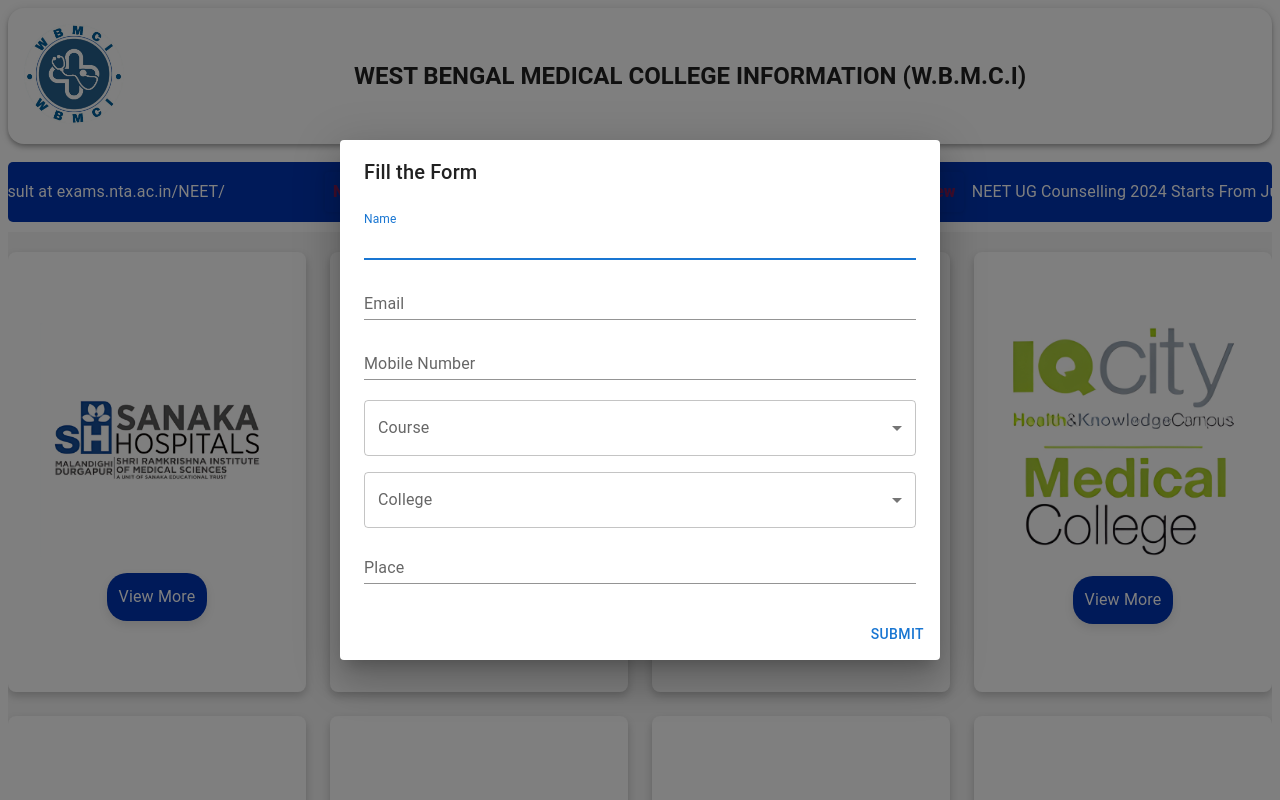
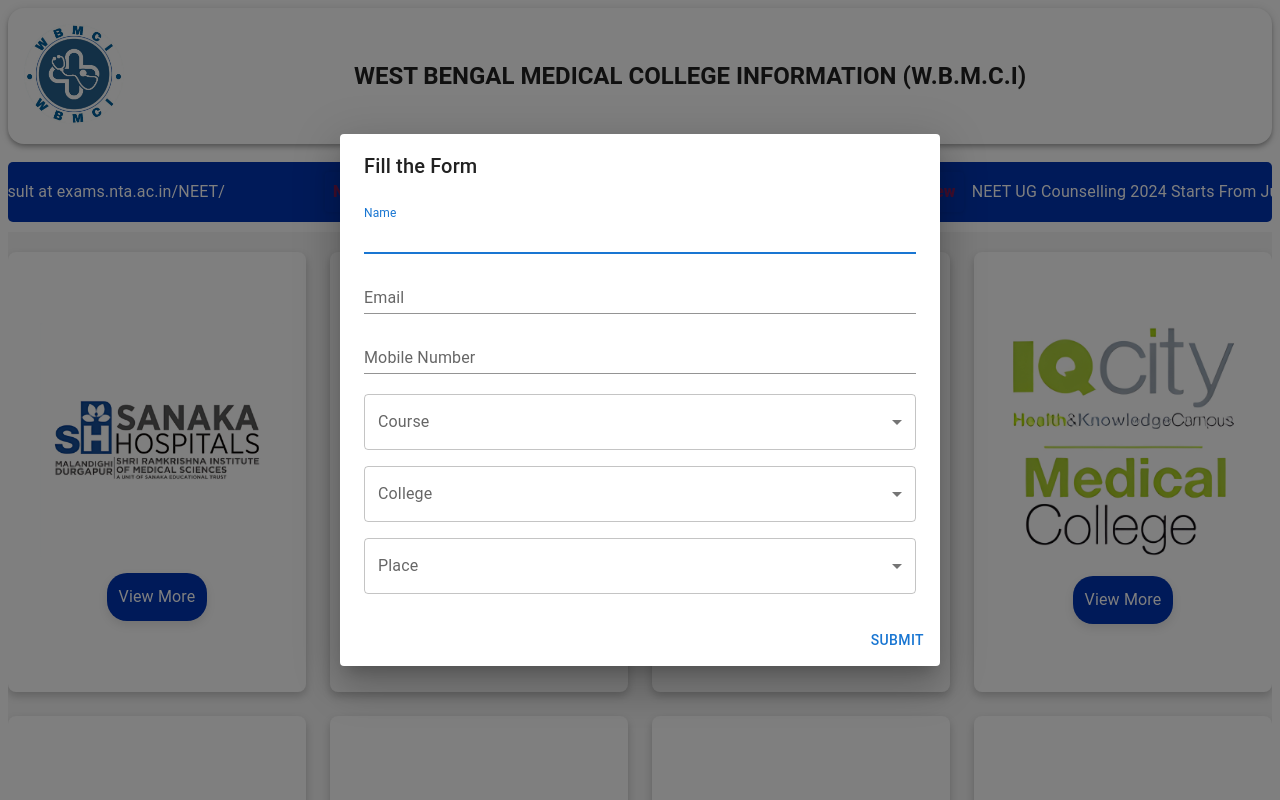
Before and after one commit to SanakaMedical/wbmci, a React (Vite) app: page / in a window 1280 px wide. Both pictures are taken after a click on the link 798 px from the left and 192 px from the top of the page. Shown: the top 800 px of the page. Built offline with nearby package versions, Linux system fonts and the light colour scheme.

Commit message:
added states in

```diff
--- a/src/components/PopupForm/PopupForm.tsx
+++ b/src/components/PopupForm/PopupForm.tsx
@@ -1,4 +1,3 @@
-
 import React, { useState } from "react";
 import {
   Dialog,
@@ -16,7 +15,7 @@
 import { AppDispatch } from "../../store";
 import { useDispatch } from "react-redux";
 import toast from "react-hot-toast";
-
+import { states } from "./state";
 interface TabWithPopupProps {
   isOpen: boolean;
   onSubmit: (data: FormData) => void;
@@ -209,16 +208,23 @@
             {/* Add more colleges as needed */}
           </Select>
         </FormControl>
-        <TextField
-          margin="dense"
-          name="place"
-          label="Place"
-          type="text"
-          fullWidth
-          variant="standard"
-          value={formData.place}
-          onChange={handleChange}
-        />
+        <FormControl fullWidth sx={{ mt: 2 }}>
+          <InputLabel id="place-label">Place</InputLabel>
+          <Select
+            labelId="place-label"
+            id="place"
+            name="place"
+            value={formData.place}
+            onChange={handleChange}
+            label="Place"
+          >
+            {states.map((state) => (
+              <MenuItem key={state} value={state}>
+                {state}
+              </MenuItem>
+            ))}
+          </Select>
+        </FormControl>
       </DialogContent>
       <DialogActions>
         <Button onClick={handleSubmit}>Submit</Button>
--- /dev/null
+++ b/src/components/PopupForm/state.tsx
@@ -0,0 +1,40 @@
+// src/data/states.ts
+
+export const states = [
+    "Andhra Pradesh",
+    "Arunachal Pradesh",
+    "Assam",
+    "Bihar",
+    "Chhattisgarh",
+    "Goa",
+    "Gujarat",
+    "Haryana",
+    "Himachal Pradesh",
+    "Jharkhand",
+    "Karnataka",
+    "Kerala",
+    "Madhya Pradesh",
+    "Maharashtra",
+    "Manipur",
+    "Meghalaya",
+    "Mizoram",
+    "Nagaland",
+    "Odisha",
+    "Punjab",
+    "Rajasthan",
+    "Sikkim",
+    "Tamil Nadu",
+    "Telangana",
+    "Tripura",
+    "Uttar Pradesh",
+    "Uttarakhand",
+    "West Bengal",
+    "Andaman and Nicobar Islands",
+    "Chandigarh",
+    "Dadra and Nagar Haveli and Daman and Diu",
+    "Lakshadweep",
+    "Delhi",
+    "Puducherry",
+    "Ladakh",
+    "Jammu and Kashmir",
+  ];
```
